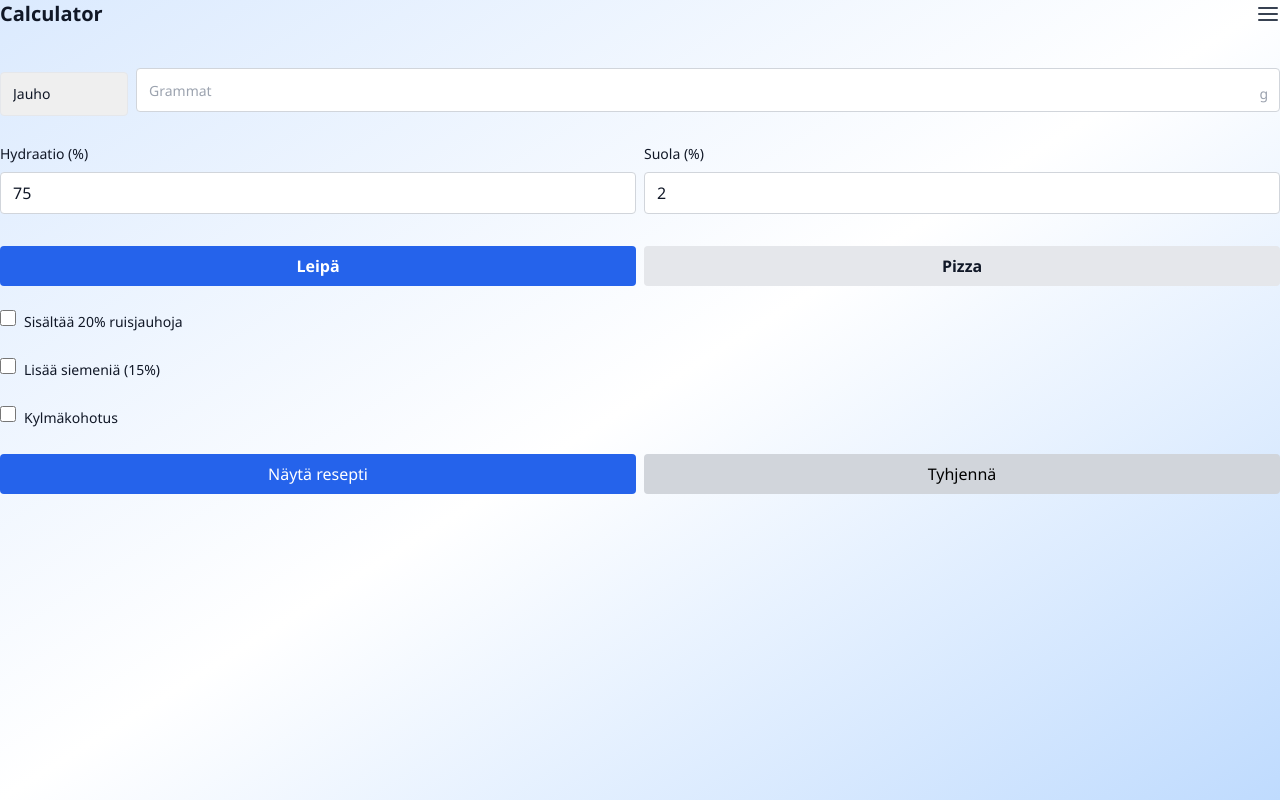
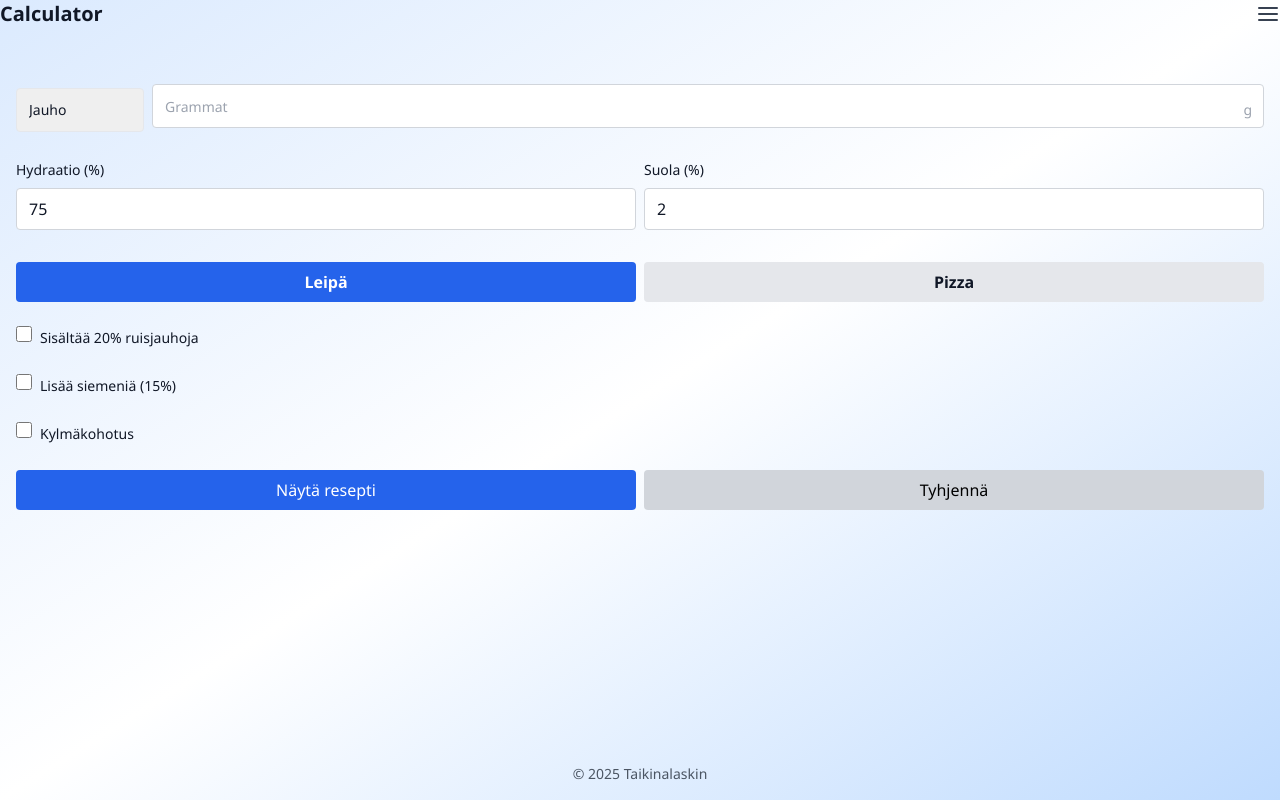
Before and after one commit to VilleJLehtola/Dough-calculator, a React (Vite) app: page / in a window 1280 px wide. Built offline with nearby package versions, Linux system fonts and the light colour scheme; no server answers.

Commit message:
Update Layout.jsx

```diff
--- a/src/components/Layout.jsx
+++ b/src/components/Layout.jsx
@@ -1,5 +1,6 @@
 // src/components/Layout.jsx
 import Header from '@/components/Header';
+import Footer from '@/components/Footer';
 import { useLocation, useNavigate } from 'react-router-dom';
 import { useEffect, useState } from 'react';
 import { supabase } from '@/supabaseClient';
@@ -15,7 +16,11 @@ export default function Layout({ children }) {
       const { data: { session } } = await supabase.auth.getSession();
       if (session?.user) {
         setUser(session.user);
-        const { data: userData } = await supabase.from('users').select('role').eq('id', session.user.id).single();
+        const { data: userData } = await supabase
+          .from('users')
+          .select('role')
+          .eq('id', session.user.id)
+          .single();
         setIsAdmin(userData?.role === 'admin');
       }
     };
@@ -33,9 +38,14 @@ export default function Layout({ children }) {
   };
 
   return (
-    <div className="min-h-screen w-full bg-gradient-to-br from-blue-100 via-white to-blue-200 dark:from-gray-900 dark:via-gray-800 dark:to-gray-900 text-gray-900 dark:text-gray-100">
+    <div className="min-h-screen flex flex-col bg-gradient-to-br from-blue-100 via-white to-blue-200 dark:from-gray-900 dark:via-gray-800 dark:to-gray-900 text-gray-900 dark:text-gray-100 transition-colors duration-500">
       <Header user={user} setActiveView={() => {}} activeView={location.pathname} logout={logout} />
-      <main className="pt-4">{children}</main>
+
+      <main className="flex-grow w-full max-w-screen-xl mx-auto px-4 py-8">
+        {children}
+      </main>
+
+      <Footer />
     </div>
   );
 }
```
